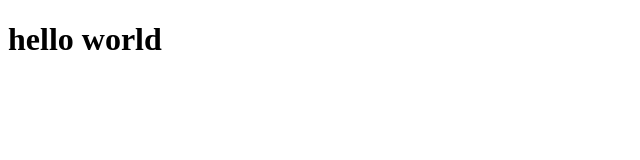
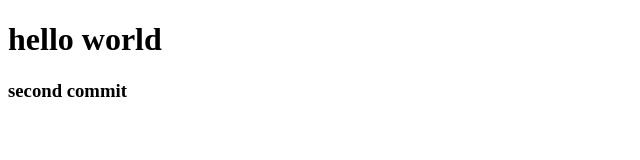
Before and after one commit to fouadgharib/reposity01, a plain HTML site: page index.html in a window 1280 px wide. Shown: the whole page, without its empty margins (0-640 px from the left). Drawn offline with Linux system fonts and the light colour scheme.

Commit message:
secondcommit

```diff
--- a/index.html
+++ b/index.html
@@ -8,5 +8,6 @@
   </head>
   <body>
     <h1>hello world</h1>
+    <h3>second commit</h3>
   </body>
 </html>
```
